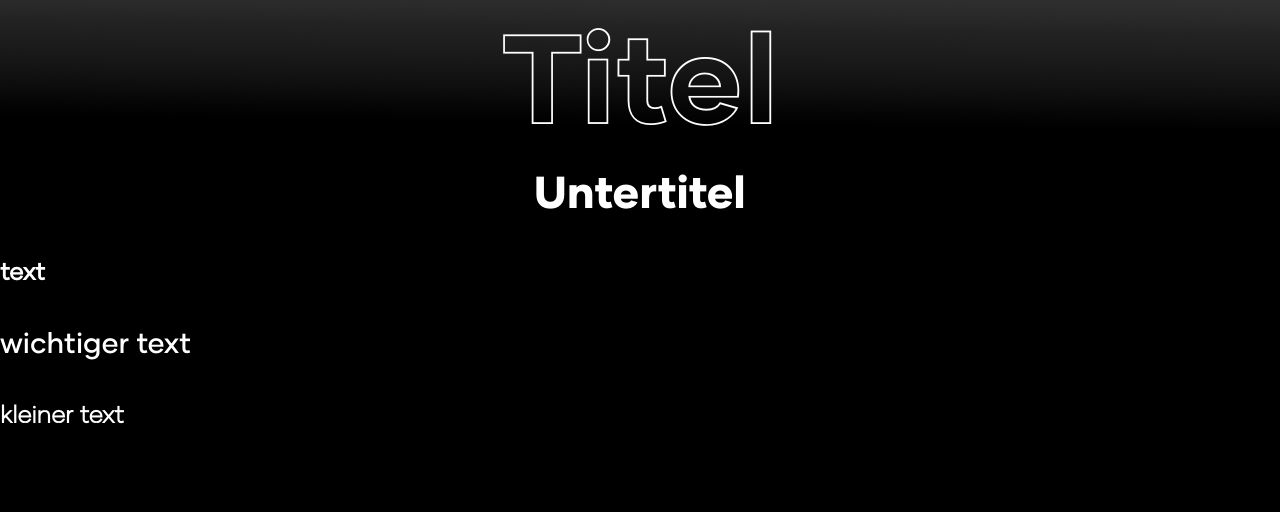
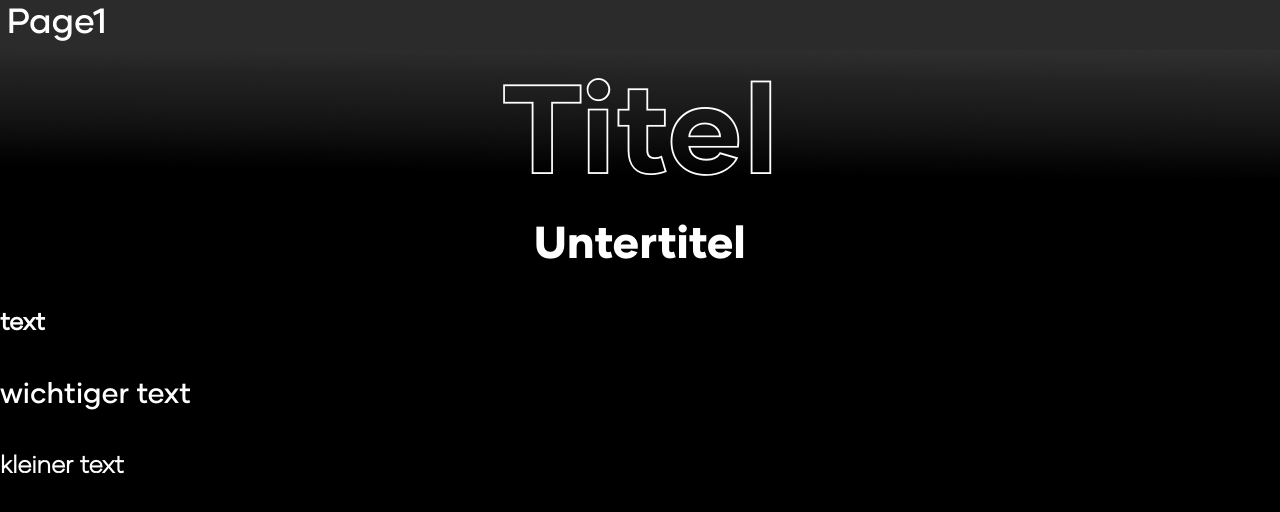
Before and after one commit to gymmu/blogeintrag-e227474, a plain HTML site: page index.html in a window 1280 px wide. Drawn offline with Linux system fonts and the light colour scheme.

Commit message:
Navbar template v1 done

```diff
--- a/index.html
+++ b/index.html
@@ -9,7 +9,7 @@
 </head>
 <body>
   <div class="navigationsleiste">
-
+    <div class="navbox"><a href="/pg1.html">Page1</a></div>
   </div>
   <div class="parentcont">
     <h1>Titel</h1>
--- a/style.css
+++ b/style.css
@@ -6,11 +6,23 @@ body{
 }
 
 .navigationsleiste{
-
+  background-color: #2b2b2b;
+  height: 50px;
 }
 
-.parentcont{
+a{
+  font-family:'medium';
+  color:white;
+  text-decoration: none;
+  text-align: center;
+  font-size: 35px;
+}
 
+.navbox{
+  padding: 2px;
+  margin-left:5px;
+  margin-right: 5px;
+  width: fit-content;
 }
 
 h1{
```
Also changed, not shown: pg1.html (added, +9 -0 lines).
